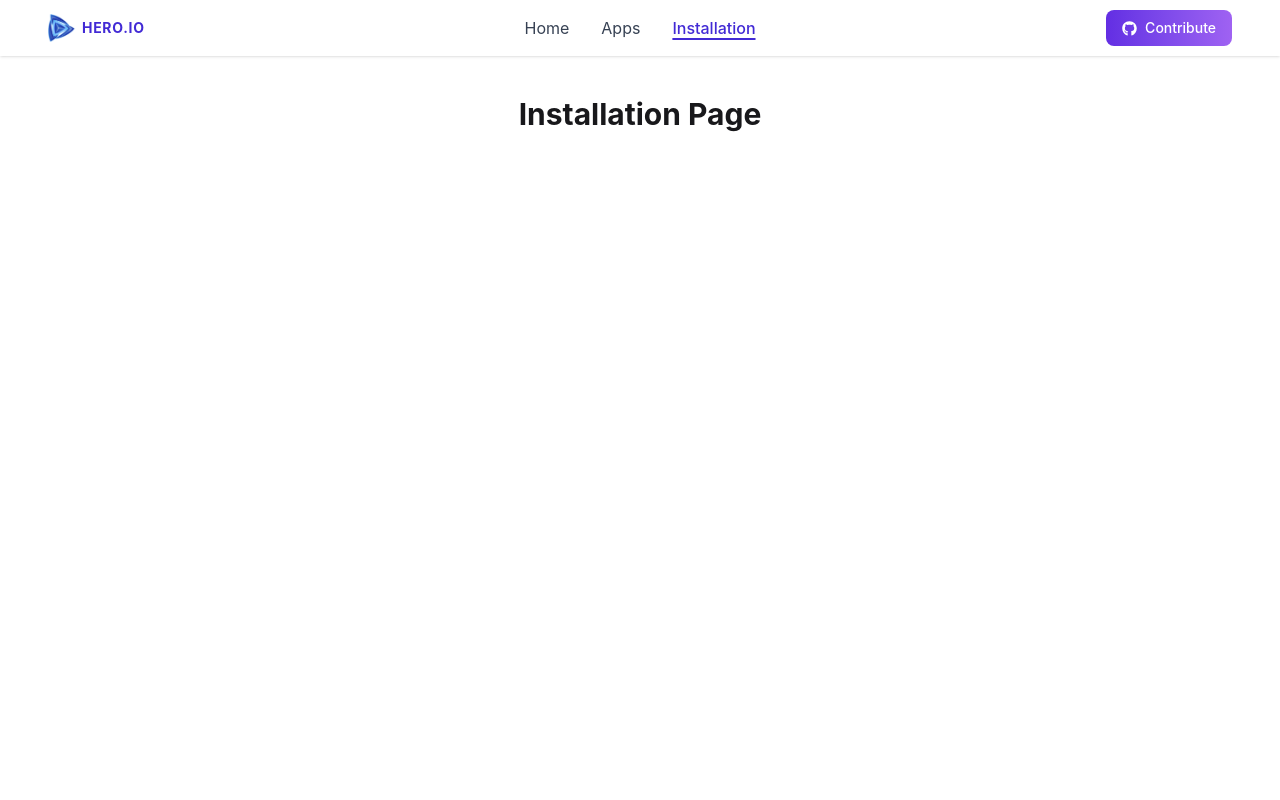
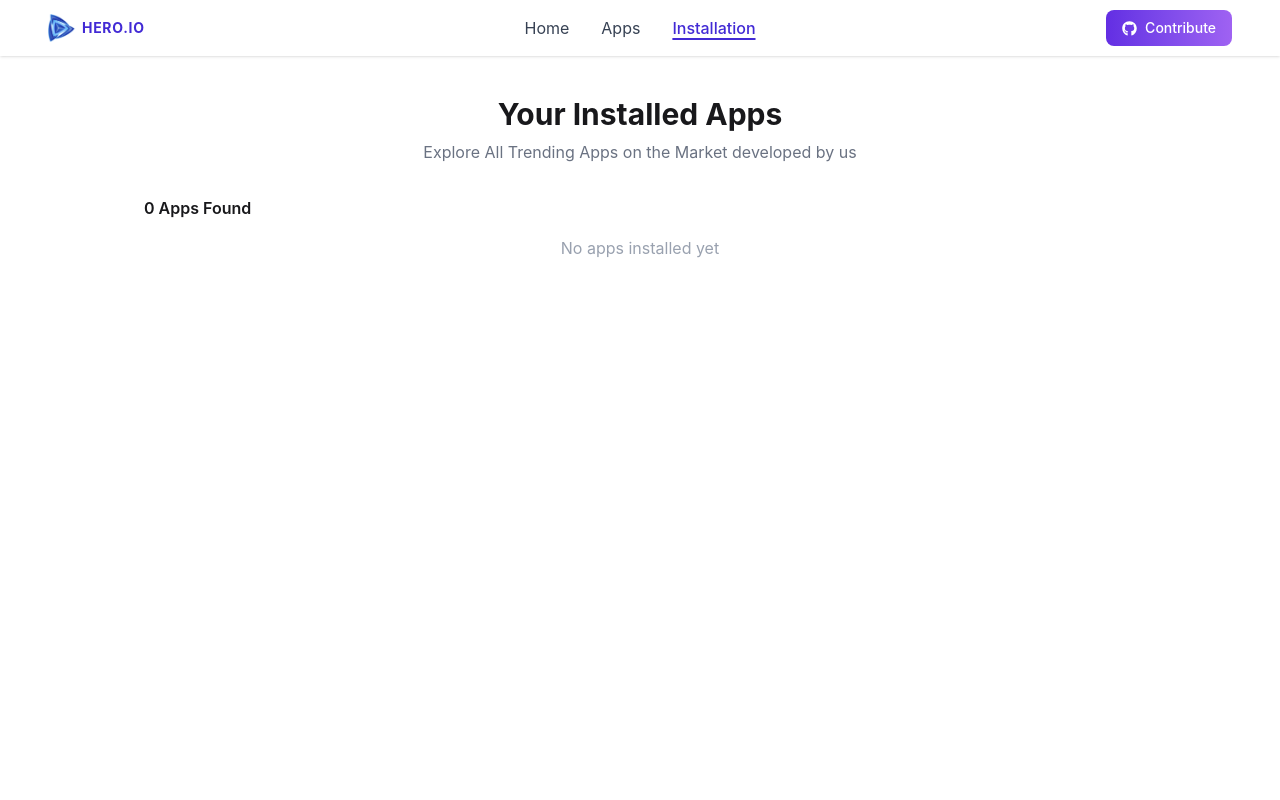
Before and after one commit to md-sazzadul/app-nest, a React (Vite) app: page /installation in a window 1280 px wide. Shown: the top 800 px of the page. Built offline with nearby package versions, Linux system fonts and the light colour scheme.

Commit message:
added installation page

```diff
--- a/src/pages/Installation.jsx
+++ b/src/pages/Installation.jsx
@@ -1,7 +1,76 @@
+import { useEffect, useState } from "react";
+import { toast } from "react-toastify";
+import { getInstalledApps, uninstallApp } from "../utils/localStorage";
+
 const Installation = () => {
+  const [apps, setApps] = useState([]);
+
+  useEffect(() => {
+    setApps(getInstalledApps());
+  }, []);
+
+  const handleUninstall = (id, name) => {
+    uninstallApp(id);
+
+    // update UI instantly
+    const updatedApps = apps.filter((app) => app.id !== id);
+    setApps(updatedApps);
+
+    toast.info(`${name} uninstalled successfully ❌`);
+  };
+
   return (
-    <div className="p-10 text-center">
-      <h1 className="text-3xl font-bold">Installation Page</h1>
+    <div className="max-w-5xl mx-auto px-4 py-10">
+      {/* Header */}
+      <h1 className="text-3xl font-bold text-center mb-2">
+        Your Installed Apps
+      </h1>
+      <p className="text-center text-gray-500 mb-8">
+        Explore All Trending Apps on the Market developed by us
+      </p>
+
+      {/* Count */}
+      <p className="mb-4 font-semibold">{apps.length} Apps Found</p>
+
+      {/* List */}
+      <div className="space-y-4">
+        {apps.length === 0 ? (
+          <p className="text-center text-gray-400">No apps installed yet</p>
+        ) : (
+          apps.map((app) => (
+            <div
+              key={app.id}
+              className="flex items-center justify-between bg-gray-100 p-4 rounded-lg"
+            >
+              {/* Left */}
+              <div className="flex items-center gap-4">
+                <img
+                  src={app.image}
+                  alt={app.title}
+                  className="w-16 h-16 rounded"
+                />
+
+                <div>
+                  <h2 className="font-semibold">{app.title}</h2>
+                  <div className="text-sm text-gray-500 flex gap-3">
+                    <span>⬇ {app.downloads}</span>
+                    <span>⭐ {app.rating}</span>
+                    <span>{app.size} MB</span>
+                  </div>
+                </div>
+              </div>
+
+              {/* Right */}
+              <button
+                onClick={() => handleUninstall(app.id, app.title)}
+                className="bg-green-500 text-white px-4 py-2 rounded hover:bg-green-600"
+              >
+                Uninstall
+              </button>
+            </div>
+          ))
+        )}
+      </div>
     </div>
   );
 };
--- a/src/utils/localStorage.js
+++ b/src/utils/localStorage.js
@@ -19,3 +19,9 @@ export const installApp = (app) => {
   apps.push(app);
   localStorage.setItem(STORAGE_KEY, JSON.stringify(apps));
 };
+
+export const uninstallApp = (appId) => {
+  const apps = getInstalledApps();
+  const updatedApps = apps.filter((app) => app.id !== appId);
+  localStorage.setItem(STORAGE_KEY, JSON.stringify(updatedApps));
+};
```
